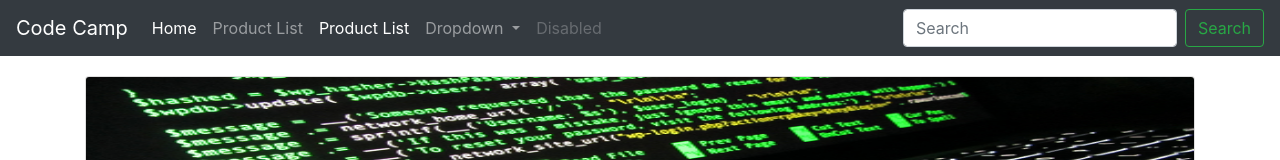
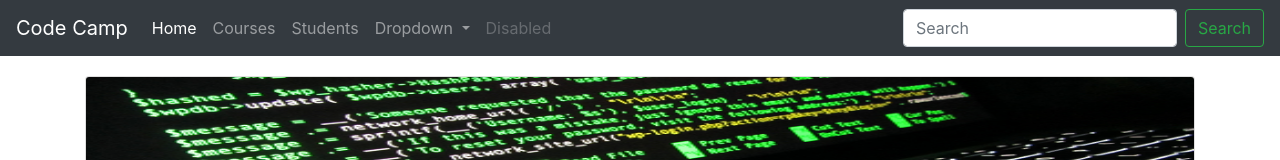
Before and after one commit to FoxGeoff/QuickStart, an Angular app: page /welcome in a window 1280 px wide. Shown: the top 160 px of the page. Built offline with nearby package versions, Linux system fonts and the light colour scheme.

Commit message:
WIp cousre-list

```diff
--- a/src/app/app-routing.module.ts
+++ b/src/app/app-routing.module.ts
@@ -11,7 +11,12 @@ import { WelcomeComponent } from './home/welcome.component';
       {
         path: '', component: ShellComponent,
         children: [
-          { path: 'welcome', component: WelcomeComponent }
+          { path: 'welcome', component: WelcomeComponent },
+          {
+            path: 'courses',
+            // canActivate: [AuthGuard],
+            loadChildren: './courses/course.module#CourseModule'
+          },
         ]
       },
       { path: '**', component: PageNotFoundComponent }
--- a/src/app/courses/course-list/course-list.component.ts
+++ b/src/app/courses/course-list/course-list.component.ts
@@ -6,7 +6,7 @@ import { Component, OnInit } from '@angular/core';
   styleUrls: ['./course-list.component.css']
 })
 export class CourseListComponent implements OnInit {
-
+  pageTitle =  'Coures List'
   constructor() { }
 
   ngOnInit() {
--- a/src/app/home/menu/menu.component.html
+++ b/src/app/home/menu/menu.component.html
@@ -10,14 +10,12 @@
       <li class="nav-item active">
         <a class="nav-link" href="#">Home <span class="sr-only">(current)</span></a>
       </li>
-      <li class="nav-item">
-        <a class="nav-link" routerLink='/products' >Product List</a>
+      <li class="nav-item" routerLinkActive="active" [routerLinkActiveOptions]="{ exact: true }">
+        <a class="nav-link" routerLink='/courses' >Courses</a>
       </li>
-
-      <li class="nav-item active" routerLinkActive="active" [routerLinkActiveOptions]="{ exact: true }">
-        <a class="nav-link" routerLink='/products'>Product List</a>
+      <li class="nav-item" routerLinkActive="active" [routerLinkActiveOptions]="{ exact: true }">
+        <a class="nav-link" routerLink='/students'>Students</a>
       </li>
-
       <li class="nav-item dropdown">
         <a class="nav-link dropdown-toggle" href="#" id="navbarDropdown" role="button" data-toggle="dropdown" aria-haspopup="true"
           aria-expanded="false">
```
Also changed, not shown: src/app/courses/course-list/course-list.component.html (+9 -5 lines).
